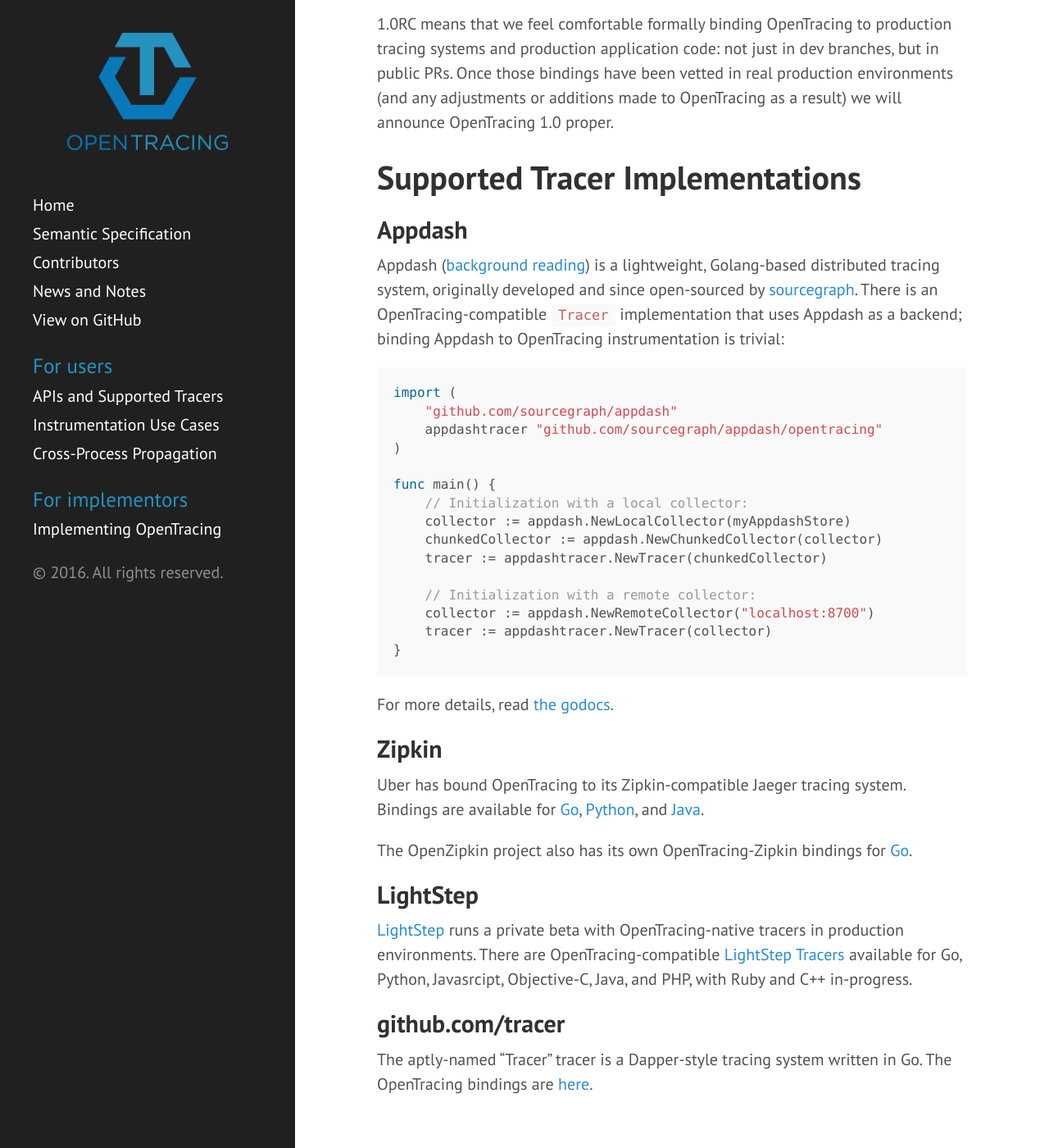
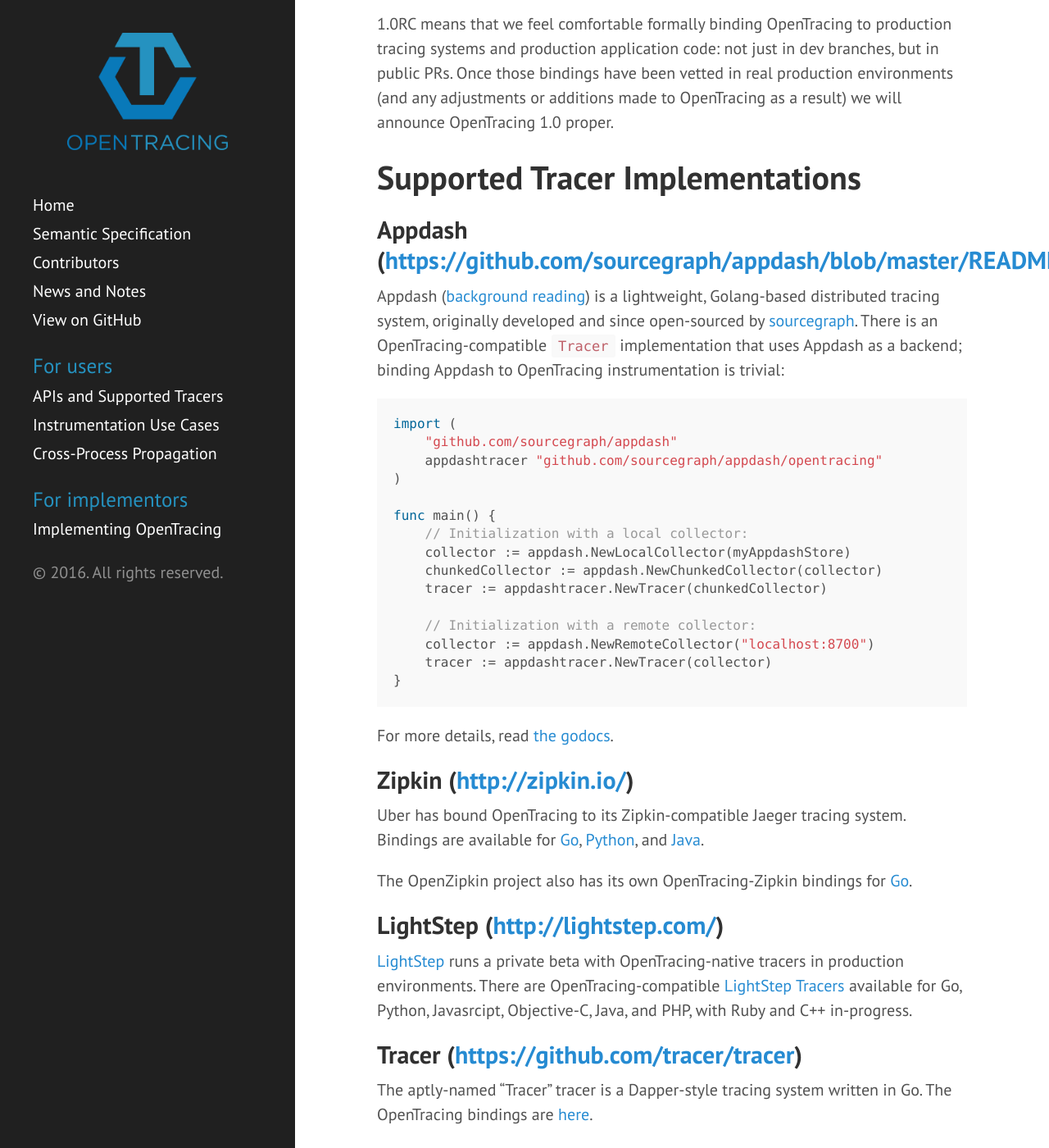
Before and after one commit to opentracing/opentracing.io, a Jekyll site: the page built from integration.md, in a window 1280 px wide and 1400 px high, scrolled down 864 px. Shown: the whole window at 82% size. Built offline with Jekyll 4.4.1, drawn with Linux system fonts in a browser that asks for light colours; some of the changed lines change nothing that is shown.

Commit message:
Make naming clearer

```diff
--- a/integration.md
+++ b/integration.md
@@ -33,7 +33,7 @@
 
 # Supported Tracer Implementations
 
-## Appdash
+## Appdash ([https://github.com/sourcegraph/appdash/blob/master/README.md](github.com/sourcegraph/appdash))
 
 Appdash ([background reading](https://sourcegraph.com/blog/announcing-appdash-an-open-source-perf-tracing/)) is a lightweight, Golang-based distributed tracing system, originally developed and since open-sourced by [sourcegraph](https://sourcegraph.com/). There is an OpenTracing-compatible `Tracer` implementation that uses Appdash as a backend; binding Appdash to OpenTracing instrumentation is trivial:
 
@@ -57,16 +57,16 @@
 
 For more details, read [the godocs](https://godoc.org/github.com/sourcegraph/appdash/opentracing).
 
-## Zipkin
+## Zipkin ([http://zipkin.io/](zipkin.io))
 
 Uber has bound OpenTracing to its Zipkin-compatible Jaeger tracing system. Bindings are available for [Go](https://github.com/uber/jaeger-client-go), [Python](https://github.com/uber/jaeger-client-python), and [Java](https://github.com/uber/jaeger-client-java).
 
 The OpenZipkin project also has its own OpenTracing-Zipkin bindings for [Go](https://github.com/openzipkin/zipkin-go-opentracing).
 
-## LightStep
+## LightStep ([http://lightstep.com/](lightstep.com))
 
 [LightStep](http://lightstep.com/) runs a private beta with OpenTracing-native tracers in production environments. There are OpenTracing-compatible [LightStep Tracers](https://github.com/lightstep) available for Go, Python, Javasrcipt, Objective-C, Java, and PHP, with Ruby and C++ in-progress.
 
-## github.com/tracer
+## Tracer ([https://github.com/tracer/tracer](github.com/tracer/tracer))
 
 The aptly-named "Tracer" tracer is a Dapper-style tracing system written in Go. The OpenTracing bindings are [here](https://github.com/tracer/tracer).
```
